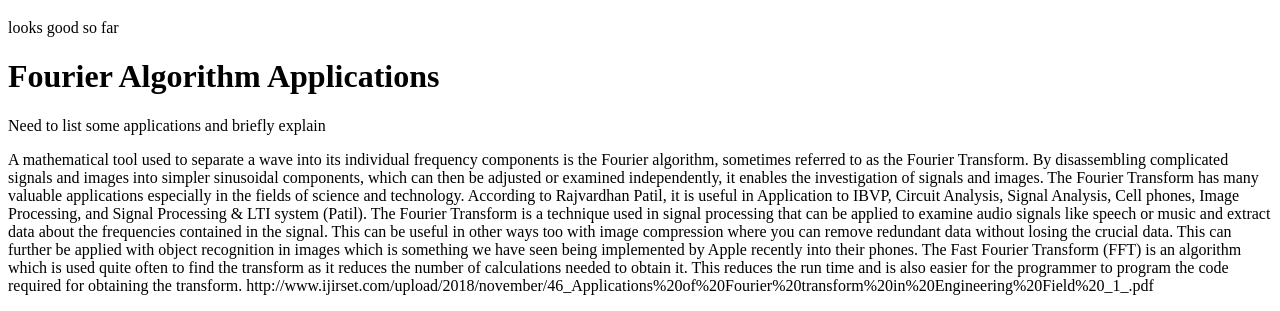
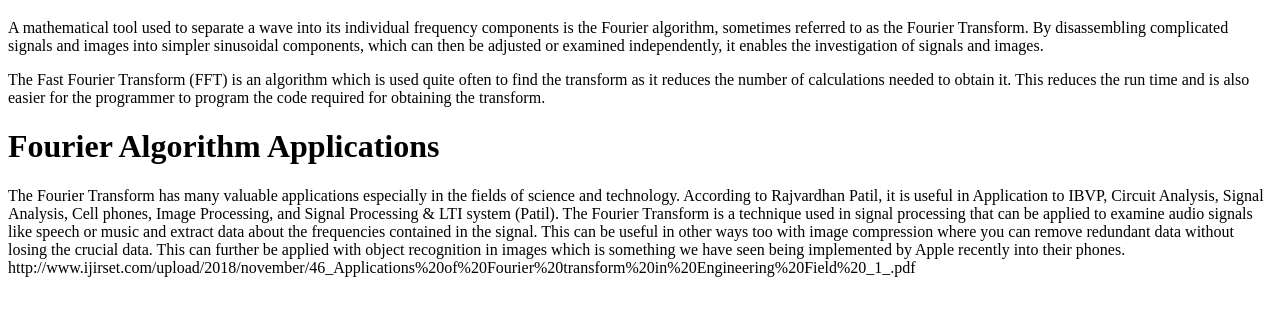
Before and after one commit to ronan-morris/swamp-hacks, a plain HTML site: page index.html in a window 1280 px wide. Shown: the part 648-959 px from the top of the page. Drawn offline with Linux system fonts and the light colour scheme.

Commit message:
changed the places where text is supposed to be at

```diff
--- a/index.html
+++ b/index.html
@@ -23,16 +23,12 @@
         </div>
         <div>
             <h1>Fourier Algorithm Explanation</h1>
-            <p>looks good so far</p>
+            <p>A mathematical tool used to separate a wave into its individual frequency components is the Fourier algorithm, sometimes referred to as the Fourier Transform. By disassembling complicated signals and images into simpler sinusoidal components, which can then be adjusted or examined independently, it enables the investigation of signals and images.</p>
+            <p> The Fast Fourier Transform (FFT) is an algorithm which is used quite often to find the transform as it reduces the number of calculations needed to obtain it. This reduces the run time and is also easier for the programmer to program the code required for obtaining the transform.</p>
         </div>
         <div>
             <h1>Fourier Algorithm Applications</h1>
-            <p>Need to list some applications and briefly explain</p>
-            <p>A mathematical tool used to separate a wave into its individual frequency components is the Fourier algorithm, sometimes referred to as the Fourier Transform. By disassembling complicated signals and images into simpler sinusoidal components, which can then be adjusted or examined independently, it enables the investigation of signals and images.
-The Fourier Transform has many valuable applications especially in the fields of science and technology. According to Rajvardhan Patil, it is useful in Application to IBVP, Circuit Analysis, Signal Analysis, Cell phones,  Image Processing, and  Signal Processing & LTI system (Patil). The Fourier Transform is a technique used in signal processing that can be applied to examine audio signals like speech or music and extract data about the frequencies contained in the signal. This can be useful in other ways too with image compression where you can remove redundant data without losing the crucial data. This can further be applied with object recognition in images which is something we have seen being implemented by Apple recently into their phones.
-
-The Fast Fourier Transform (FFT) is an algorithm which is used quite often to find the transform as it reduces the number of calculations needed to obtain it. This reduces the run time and is also easier for the programmer to program the code required for obtaining the transform.
-
+            <p>The Fourier Transform has many valuable applications especially in the fields of science and technology. According to Rajvardhan Patil, it is useful in Application to IBVP, Circuit Analysis, Signal Analysis, Cell phones,  Image Processing, and  Signal Processing & LTI system (Patil). The Fourier Transform is a technique used in signal processing that can be applied to examine audio signals like speech or music and extract data about the frequencies contained in the signal. This can be useful in other ways too with image compression where you can remove redundant data without losing the crucial data. This can further be applied with object recognition in images which is something we have seen being implemented by Apple recently into their phones.
 http://www.ijirset.com/upload/2018/november/46_Applications%20of%20Fourier%20transform%20in%20Engineering%20Field%20_1_.pdf
 </p>
         </div>
```
